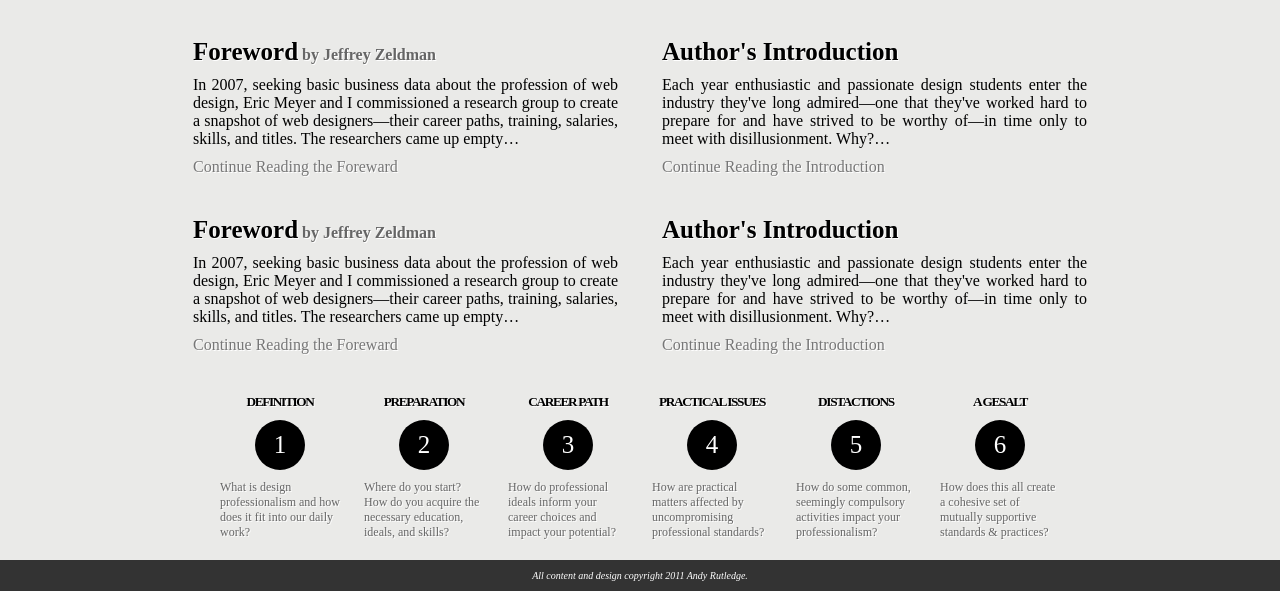
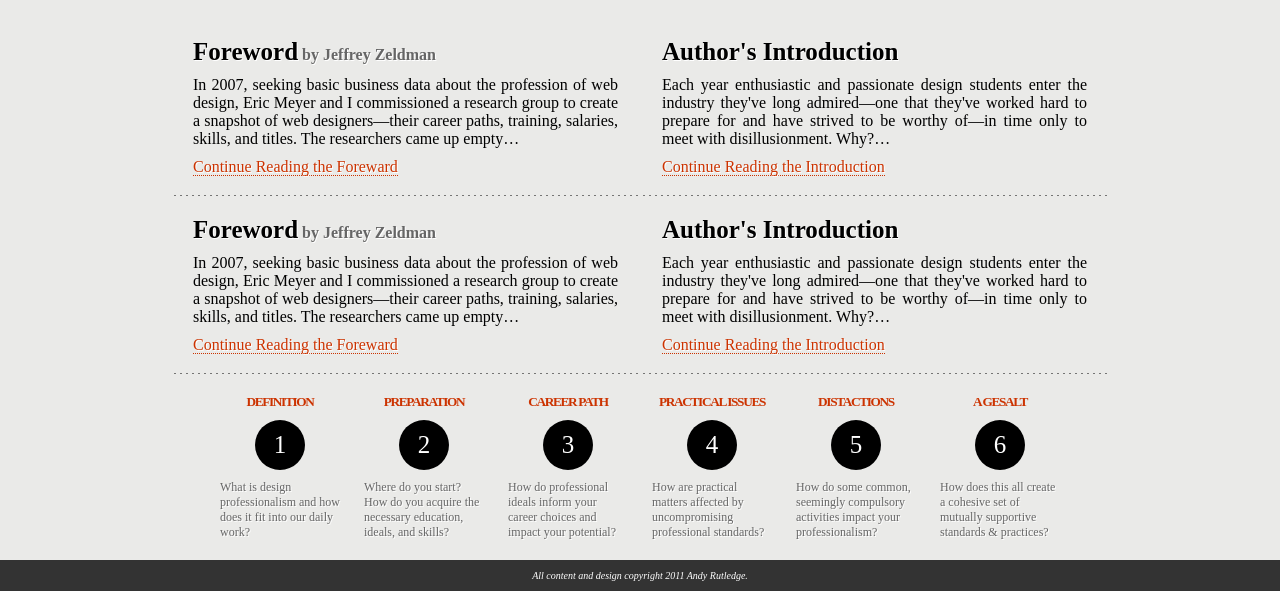
Before and after one commit to ntan804/responsive_demo, a plain HTML site: page index.html in a window 1280 px wide. Shown: the part 208-800 px from the top of the page. Drawn offline with Linux system fonts and the light colour scheme.

Commit message:
Adds some CSS

```diff
--- a/css/style.css
+++ b/css/style.css
@@ -25,6 +25,7 @@ header {
 a {
   text-decoration: none;
   color: #777;
+
 }
 
 ul {
@@ -66,24 +67,7 @@ nav {
 
 .row {
   display: inline;
-/*.boxContainer {*/
 }
-  /*width: 100%;*/
-  /*height: 600px;*/
-  /*background: yellow;*/
-  /*text-align: center;*/
-/*}*/
-
-/*.box {*/
-  /*width: 450px;*/
-  /*height: 250px;*/
-  /*padding: 30px;*/
-  /*border: 10px solid #000;*/
-  /*background: pink;*/
-  /*text-align: justify;*/
-  /*display: inline-block;*/
-  /*margin: 10px;*/
-/*}*/
 
 .boxContainer
 {
@@ -100,6 +84,7 @@ nav {
   padding: 20px;
   display:inline-table;
   text-align: justify;
+  background: url(../images/dot.png) repeat-x bottom;
 }
 
 
@@ -119,6 +104,17 @@ nav {
 
 }
 
+.box a {
+  border-bottom: 1px dotted;
+  color: #C30;
+}
+
+.box a:hover{
+    color: #000;
+    border-bottom: none;
+}
+
+
 .box-small {
   width: 120px;
   height: auto;
@@ -135,11 +131,14 @@ nav {
 }
 
 h5 {
+  text-shadow: none;
   text-align: center;
   text-transform: uppercase;
   padding: 10px 0px;
   letter-spacing: -0.1em;
+  color: #C30;
 }
+
 .circle {
   width: 50px;
   height: 50px;
```
Also changed, not shown: images/dot.png (added).
